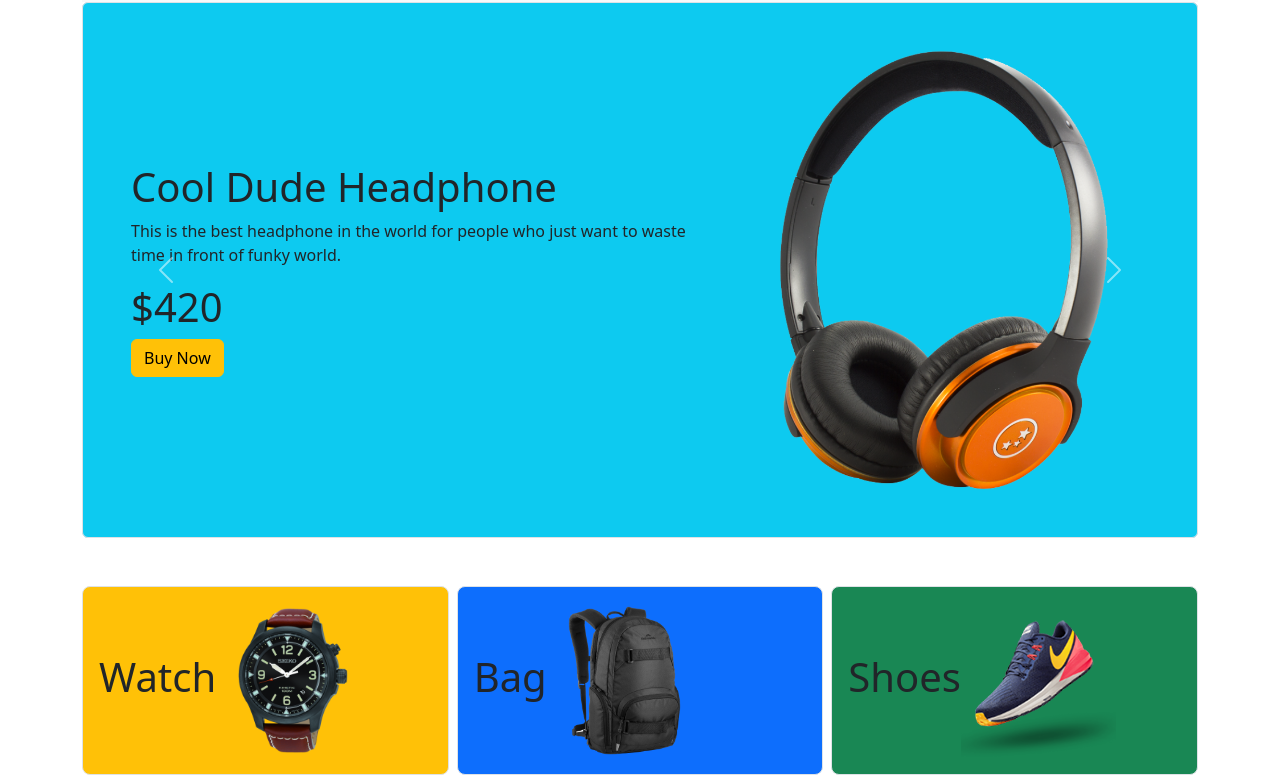
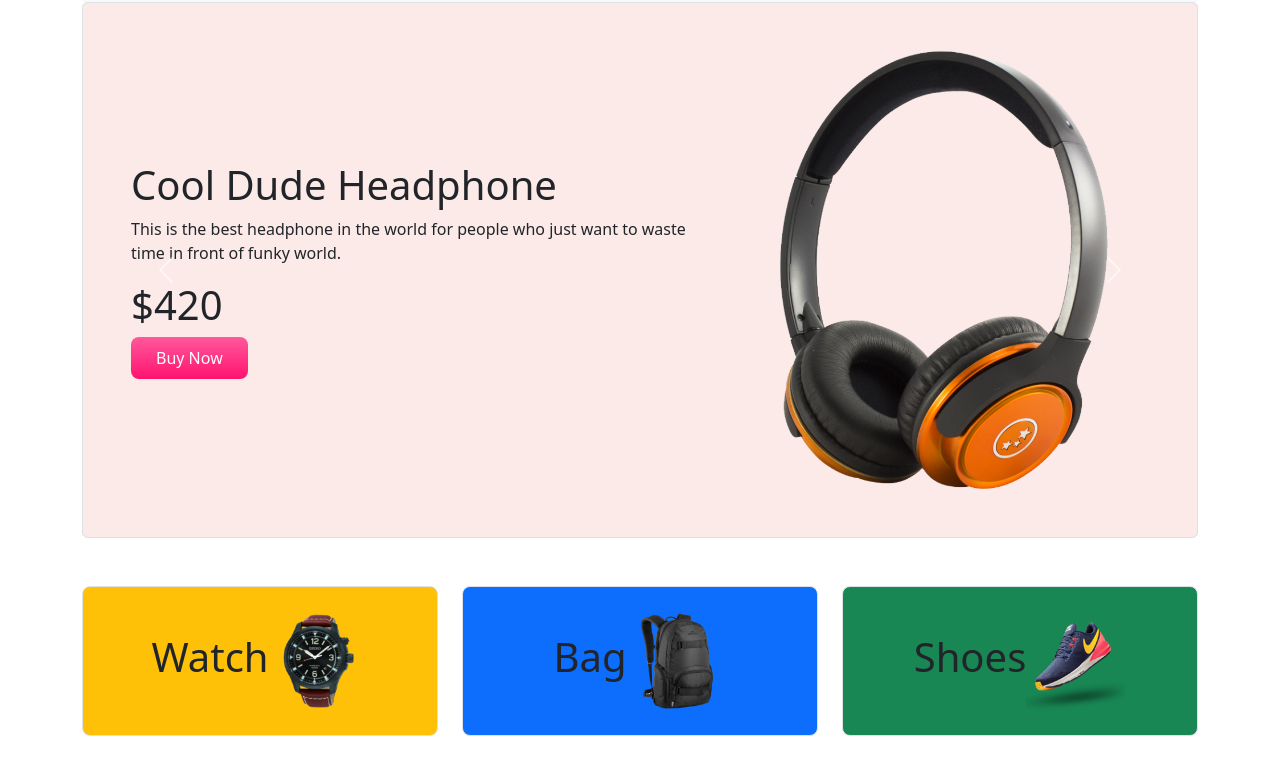
Before and after one commit to dinislamgazi4/panda-wibsite-bosststrap, a plain HTML site: page index.html in a window 1280 px wide. Shown: the part 55-832 px from the top of the page. Drawn offline with nearby package versions, Linux system fonts and the light colour scheme.

Commit message:
added style

```diff
--- /dev/null
+++ b/css/styles.css
@@ -0,0 +1,15 @@
+.panda-bg-info{
+    background-color: #fceae8;
+    border: none;
+}
+.categories img{
+    width: 100px;
+}
+
+.panda-btn-buy-now{
+    background-image:linear-gradient(to bottom, #FF589B 0%, #ff136f 100%) ;
+    color: #fff;
+    border: none;
+    border-radius: 8px;
+    padding: 9px 25px;
+}
--- a/index.html
+++ b/index.html
@@ -5,6 +5,8 @@
     <meta name="viewport" content="width=device-width, initial-scale=1">
     <title>Bootstrap demo</title>
     <link href="https://cdn.jsdelivr.net/npm/bootstrap@5.3.0-alpha1/dist/css/bootstrap.min.css" rel="stylesheet" integrity="sha384-GLhlTQ8iRABdZLl6O3oVMWSktQOp6b7In1Zl3/Jr59b6EGGoI1aFkw7cmDA6j6gD" crossorigin="anonymous">
+    <!-- custom css -->
+    <link rel="stylesheet" href="css/styles.css">
   </head>
   <body>
     <header class="container">
@@ -38,14 +40,14 @@
       <section>
         <div id="carouselExample" class="carousel slide">
           <div class="carousel-inner">
-            <div class="carousel-item active border rounded bg-info p-5">
+            <div class="carousel-item active border rounded panda-bg-info p-5">
              <div class="row">
               <div class="col-lg-7 d-flex align-items-center ">
                 <div>
                    <h1>X-Box for your living room</h1>
                   <p>This is the best  headphone in the world for people who just want to waste time in front of funky world.</p>
                   <h1>$620</h1>
-                  <div class="btn btn-warning">Buy Now</div>
+                  <div class="btn panda-btn-buy-now">Buy Now</div>
                 </div>
               </div>
               <div class="col-lg-5">
@@ -54,14 +56,14 @@
              </div>
             </div>
 
-            <div class="carousel-item active border rounded bg-info p-5">
+            <div class="carousel-item active border rounded panda-bg-info p-5">
              <div class="row">
               <div class="col-lg-7 d-flex align-items-center ">
                 <div>
                    <h1>Mega LCD TV For Sports </h1>
                   <p>This is the best  headphone in the world for people who just want to waste time in front of funky world.</p>
                   <h1>$1120</h1>
-                  <div class="btn btn-warning">Buy Now</div>
+                  <div class="btn panda-btn-buy-now">Buy Now</div>
                 </div>
               </div>
               <div class="col-lg-5">
@@ -70,14 +72,14 @@
              </div>
             </div>
 
-            <div class="carousel-item active border rounded bg-info p-5">
+            <div class="carousel-item active border rounded panda-bg-info p-5">
              <div class="row">
               <div class="col-lg-7 d-flex align-items-center ">
                 <div>
                    <h1>Cool Dude Headphone </h1>
                   <p>This is the best  headphone in the world for people who just want to waste time in front of funky world.</p>
                   <h1>$420</h1>
-                  <div class="btn btn-warning">Buy Now</div>
+                  <div class="btn panda-btn-buy-now">Buy Now</div>
                 </div>
               </div>
               <div class="col-lg-5">
@@ -105,25 +107,25 @@
     <main>
       <!-- categories start -->
 
-        <section>
+        <section class="categories">
           <div class="container text-center my-5">
-            <div class="row g-2">
+            <div class="row g-4">
               <div class="col-lg-4 col-md-6 col-sm-12">
-                <div class="p-3 border bg-warning d-flex align-items-center rounded-3">
+                <div class="p-4 border bg-warning d-flex align-items-center justify-content-center rounded-3">
                   <h1>Watch</h1>
                   <img src="images/categories/watch.png" alt="">
                 </div>
               </div>
 
               <div class="col-lg-4 col-md-6 col-sm-12">
-                <div class="p-3 border bg-primary d-flex align-items-center rounded-3">
+                <div class="p-4 border bg-primary d-flex align-items-center justify-content-center rounded-3">
                   <h1>Bag</h1>
                   <img src="images/categories/bag.png" alt="">
                 </div>
               </div>
 
               <div class="col-lg-4 col-md-6 col-sm-12">
-                <div class="p-3 border bg-success  d-flex align-items-center rounded-3">
+                <div class="p-4 border bg-success  d-flex align-items-center justify-content-center rounded-3">
                   <h1>Shoes</h1>
                   <img src="images/categories/shoes.png" alt="">
                 </div>
@@ -146,7 +148,7 @@
                 </div>
                 <div class="m-3">
                   <h2>$320</h2>
-                  <div class="btn btn-warning">Buy Now</div>
+                  <div class="btn panda-btn-buy-now">Buy Now</div>
                 </div>
               </div>
             </div>
@@ -159,7 +161,7 @@
                 </div>
                 <div class="m-3">
                   <h2>$600</h2>
-                  <div class="btn btn-warning">Buy Now</div>
+                  <div class="btn panda-btn-buy-now">Buy Now</div>
                 </div>
               </div>
             </div>
@@ -172,7 +174,7 @@
                 </div>
                 <div class="m-3">
                   <h2>$449</h2>
-                  <div class="btn btn-warning">Buy Now</div>
+                  <div class="btn panda-btn-buy-now">Buy Now</div>
                 </div>
               </div>
             </div>
@@ -193,7 +195,7 @@
                 <p class="card-text">This is a longer card with supporting text below as a natural lead-in to additional</p>
               </div>
               <div class="m-3">
-                <div class="btn btn-warning">Buy Now</div>
+                <div class="btn panda-btn-buy-now">Buy Now</div>
               </div>
             </div>
           </div>
@@ -206,7 +208,7 @@
                 <p class="card-text">This is a longer card with supporting text below as a natural lead-in to additional</p>
               </div>
               <div class="m-3">
-                <div class="btn btn-warning">Buy Now</div>
+                <div class="btn panda-btn-buy-now">Buy Now</div>
               </div>
             </div>
           </div>
@@ -219,7 +221,7 @@
                 <p class="card-text">This is a longer card with supporting text below as a natural lead-in to additional</p>
               </div>
               <div class="m-3">
-                <div class="btn btn-warning">Buy Now</div>
+                <div class="btn panda-btn-buy-now">Buy Now</div>
               </div>
             </div>
           </div>
@@ -228,7 +230,7 @@
        <!-- Backpack section end -->
 
        <!-- Subscribe start -->
-       <section style="height:300px;" class="container rounded-3 d-flex justify-content-center align-items-center bg-info" id="Subscribe">
+       <section style="height:300px;" class="container rounded-3 d-flex justify-content-center align-items-center panda-bg-info" id="Subscribe">
        <div>
         <h2> LET'S STAY IN TOUCH</h2>
         <p>Get updates on sales, specials and more</p>
```
